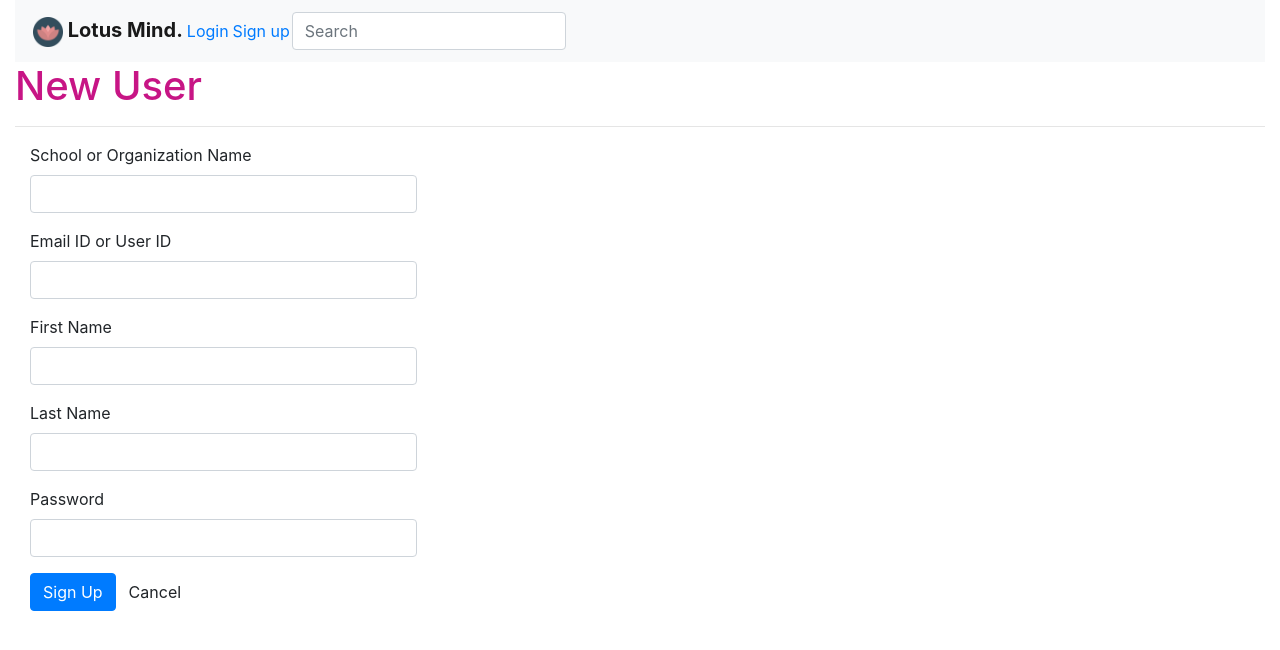
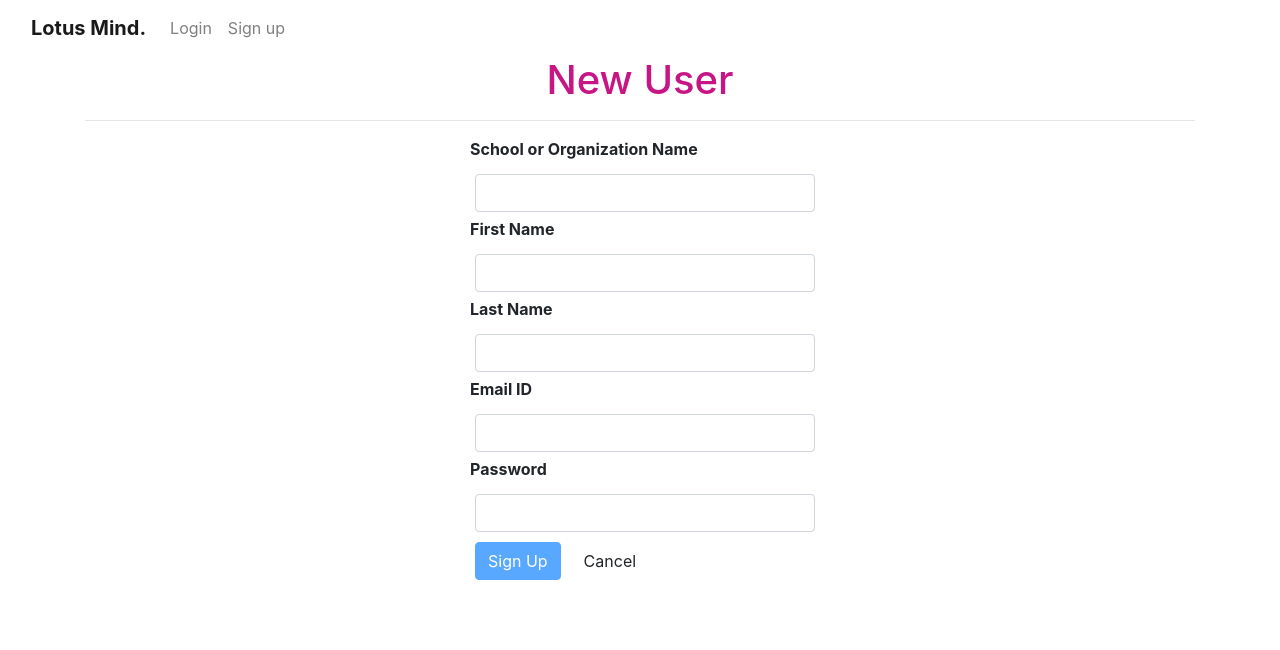
Before and after one commit to rishuatgithub/LotusMindUX, an Angular app in the folder LotusMind/: page /lotusmind in a window 1280 px wide. Both pictures are taken after a click on the button "Enroll your school". Shown: the top 650 px of the page. Built offline with nearby package versions, Linux system fonts and the light colour scheme.

Commit message:
more on landing formatting

```diff
--- a/LotusMind/src/app/assignment/assignment.component.html
+++ b/LotusMind/src/app/assignment/assignment.component.html
@@ -1,3 +1,4 @@
+<div class="container">
 <h1>Assignment Details</h1>
 <hr>
 <div class="assignment-buttons">
@@ -17,3 +18,4 @@
     </collapsible-details>
   </div>
 </div>
+</div>
--- a/LotusMind/src/app/home/home.component.ts
+++ b/LotusMind/src/app/home/home.component.ts
@@ -4,7 +4,10 @@ import { Component } from '@angular/core';
     selector:'home-space',
     template:
     `
+    <div class="container">
       <h1>Home</h1>
+      <hr>
+    </div>
 
     `
 })
--- a/LotusMind/src/app/landing/landing.component.css
+++ b/LotusMind/src/app/landing/landing.component.css
@@ -10,15 +10,19 @@
     background-position: center;
     background-repeat: no-repeat;
     background-size: cover;
-    opacity: 0.8;
+
 
 }
 
+div{
+    text-align: center;
+    border:1px solid black;
+    height: 100%;
+}
+
 .lm-title h1{
+    text-align: left;
     font-size: 80px;
-}
-.lm-title h3{
-    font-size: 30px;
 }
 
 .about-page {
--- a/LotusMind/src/app/landing/landing.component.html
+++ b/LotusMind/src/app/landing/landing.component.html
@@ -1,7 +1,15 @@
 <!-- first page -->
-<div class="row lm-title">
-
-        <h1>Lotus Mind.</h1>
+<div class="container">
+<div class="row">
+    <div class="col-md-6">
+            <img src="../../assets/images/lotus.png" style="width: 60%" />
+    </div>
+    <div class="col-md-6">
+            <h1><strong>Track. </strong></h1>
+            <h1><strong>Analyze. </strong></h1>
+            <h1><strong>& Excel.</strong></h1>
+    </div>
+        <!--<img src="../../assets/images/lotus.png" style="height: 30px; width: 30px" />
         <h3>A Platform to Track. Analyze. & Excel.</h3>
         <!--<button class="login" *ngIf="!userAuth.isAuthenticated()" (click)="loginPage()">Login</button>
         <button class="register" *ngIf="!userAuth.isAuthenticated()" (click)="newUserPage()">New User</button>
@@ -9,7 +17,7 @@
 
 </div>
 
-<div class="container">
+
     <div class="row about-page">
             <div class="col-md">
                 <img src="../../assets/images/track.png">
--- a/LotusMind/src/app/nav/navbar.component.html
+++ b/LotusMind/src/app/nav/navbar.component.html
@@ -1,37 +1,39 @@
-<div class="navbar navbar-expand-lg navbar-light bg-light">
+<div class="navbar navbar-expand-lg navbar-light">
 
     <div class="navbar-header">
-       <a class="navbar-brand" *ngIf="!userAuth.isAuthenticated()" [routerLink]="['/lotusmind']">
-        <img src="../../assets/images/lotus.png" style="height: 30px; width: 30px" /> <strong> Lotus Mind. </strong>
+      <a class="navbar-brand" *ngIf="!userAuth.isAuthenticated()" [routerLink]="['/lotusmind']">
+        <!--<img src="../../assets/images/lotus.png" style="height: 30px; width: 30px" />--> <strong> Lotus Mind. </strong>
       </a>
       <a class="navbar-brand" *ngIf="userAuth.isAuthenticated()" [routerLink]="['/home']">
         <img src="../../assets/images/lotus.png" style="height: 30px; width: 30px" /> <strong> Lotus Mind. </strong>
       </a>
     </div>
-
-    <div class="collapse navbar-collapse">
-      <ul class="nav navbar-nav justify-content-end">
-
-        <li><a *ngIf="userAuth.isAuthenticated()" [routerLink]="['/grade']">Grades</a></li>
-        <li><a *ngIf="userAuth.isAuthenticated()" [routerLink]="['/assignment']">Assignment</a></li>
-        <li><a *ngIf="userAuth.isAuthenticated()">Calender</a></li>
-      </ul>
-      <div class="navbar-header navbar-left">
-        <ul class="nav navbar-nav">
-          <li>
-            <a *ngIf="!userAuth.isAuthenticated()" [routerLink]="['user/login']">Login</a>
-            <a *ngIf="!userAuth.isAuthenticated()" [routerLink]="['user/signup']">Sign up</a>
-            <a *ngIf="userAuth.isAuthenticated()" [routerLink]="['user/profile']">Welcome {{userAuth.currentUser.firstName}}</a>
-          </li>
-        </ul>
-      </div>
-     <form id="searchForm"  class="form-inline"  >
+    <form id="searchForm"  *ngIf="userAuth.isAuthenticated()" class="form-inline"  >
         <div class="form-group">
           <input type="text" class="form-control" placeholder="Search" >
         </div>
-        <!--<button class="btn btn-default" >
-          Search
-        </button>-->
-      </form>
+    </form>
+
+    <div class="collapse navbar-collapse float-right">
+            <ul class="navbar-nav ">
+                <li class="nav-item">
+                    <a class="nav-link" *ngIf="userAuth.isAuthenticated()" [routerLink]="['/grade']">Grades</a>
+                </li>
+                <li class="nav-item">
+                    <a class="nav-link" *ngIf="userAuth.isAuthenticated()" [routerLink]="['/assignment']">Assignment</a>
+                </li>
+                <li class="nav-item">
+                    <a class="nav-link" *ngIf="userAuth.isAuthenticated()">Calender</a>
+                </li>
+                <li class="nav-item">
+                    <a class="nav-link" *ngIf="!userAuth.isAuthenticated()" [routerLink]="['user/login']">Login</a>
+                </li>
+                <li class="nav-item">
+                    <a class="nav-link" *ngIf="!userAuth.isAuthenticated()" [routerLink]="['user/signup']">Sign up</a>
+                </li>
+                <li class="nav-item">
+                    <a class="nav-link" *ngIf="userAuth.isAuthenticated()" [routerLink]="['user/profile']">Welcome {{userAuth.currentUser.firstName}}</a>
+                </li>
+            </ul>
     </div>
 </div>
--- a/LotusMind/src/app/nav/navbar.component.ts
+++ b/LotusMind/src/app/nav/navbar.component.ts
@@ -6,10 +6,9 @@ import { UserAuthService } from '../user/user-auth-shared/userauth.service';
     templateUrl:'./navbar.component.html',
     styles: [`
         div {border: 0px solid black;}
-        li { color: black; }
-        a {
-            margin: 2px;
-        }
+        ul { border: 0px solid red; width:100%;   }
+
+
     `]
 })
 
--- a/LotusMind/src/app/user/login/login.component.html
+++ b/LotusMind/src/app/user/login/login.component.html
@@ -1,26 +1,36 @@
+<div class="container">
   <h1>Login</h1>
   <hr>
   <div class="col-md-4">
     <form #loginForm="ngForm" (ngSubmit)="login(loginForm.value)" autocomplete="off">
+
       <div class="form-group" >
-      <label for="userName">User Name:</label>
-      <em *ngIf="loginForm.controls.userName?.invalid && (loginForm.controls.userName?.touched || mouseoverLogin)">
-        Required
-      </em>
-      <input (ngModel)="userName" id="userName" name="userName" required type="text" class="form-control" placeholder="User Name..." />
+        <label for="userName"><strong>Email or Username</strong></label>
+        <input (ngModel)="userName" id="userName" name="userName" required type="text" class="form-control" placeholder="Email or User name" />
+        <p *ngIf="loginForm.controls.userName?.invalid
+                && (loginForm.controls.userName?.touched)">
+            Please enter your email or user name
+        </p>
       </div>
       <div class="form-group" >
-      <label for="password">Password:</label>
-      <em *ngIf="loginForm.controls.password?.invalid && (loginForm.controls.password?.touched || mouseoverLogin)">
-        Required
-      </em>
-      <input (ngModel)="password" id="password" name="password" required type="password" class="form-control"placeholder="Password..." />
+        <label for="password"><strong>Password</strong></label>
+        <input (ngModel)="password" id="password" name="password" required type="password" class="form-control"placeholder="Password" />
+        <p *ngIf="loginForm.controls.password?.invalid && (loginForm.controls.password?.touched)">
+            Please enter password
+        </p>
       </div>
 
       <span (mouseenter)="mouseoverLogin=true" (mouseleave)="mouseoverLogin=false">
-    <button type="submit" [disabled]="loginForm.invalid" class="btn btn-primary">Login</button>
+        <button type="submit" [disabled]="loginForm.invalid" class="btn btn-secondary">Login</button>
       </span>
+        <!--<button type="button" (click)="cancel()" class="btn btn-default">Cancel</button>-->
 
-    <button type="button" (click)="cancel()" class="btn btn-default">Cancel</button>
+        <div>
+          <ul>
+            <li>Don't have an account? <a [routerLink]="['signup']">Sign up</a></li>
+            <li>Forgot <a href="#">Password</a>?</li>
+        </ul>
+        </div>
     </form>
   </div>
+</div>
--- a/LotusMind/src/app/user/login/login.component.ts
+++ b/LotusMind/src/app/user/login/login.component.ts
@@ -6,8 +6,21 @@ import { Router } from '@angular/router';
     templateUrl: './login.component.html',
     styles:[
         `
-        em { color: red; float: right; padding-left: 10px; }
-        label { color: black; font-size: 18px; }
+        p { font-size: 12px; padding-left: 10px; color:#D91E18; }
+
+        button { margin: 5px; text-align:center;}
+        div {
+
+            display: block;
+            margin: 0 auto;
+            border:0px solid black;
+        }
+        div > h1 {
+            text-align: center;
+        }
+        input {
+            margin: 5px;
+        }
         `
     ]
 
@@ -28,8 +41,13 @@ export class LoginComponent{
         this.route.navigate(['home'])
     }
 
-    cancel(){
-        this.route.navigate(['home'])
-    }
+    /*cancel(){
+        if(this.userAuth.isAuthenticated()){
+            this.route.navigate(['home'])
+        }else{
+            this.route.navigate(['lotusmind'])
+        }
+
+    }*/
 
 }
--- a/LotusMind/src/app/user/sign-up/user-signup.component.html
+++ b/LotusMind/src/app/user/sign-up/user-signup.component.html
@@ -1,31 +1,44 @@
-<div>
-        <h1>New User </h1>
-        <hr>
-        <div class="col-md-4">
-          <form [formGroup]="signupForm" (ngSubmit)="addUser(signupForm.value)" autocomplete="off" novalidate>
+<div class="container">
+      <h1>New User </h1>
+      <hr>
+      <div class="col-md-4">
+          <form [formGroup]="signupForm" (ngSubmit)="addUser(signupForm.value)" autocomplete="off">
             <div class="form-group">
-                <label for="schoolName">School or Organization Name</label>
-                <input formControlName="schoolName" id="schoolName" type="text" class="form-control" />
+                <label for="schoolName"><strong>School or Organization Name</strong></label>
+                <input formControlName="schoolName" id="schoolName" type="text" required class="form-control" />
+                <p *ngIf="signupForm.controls.userName?.invalid && (signupForm.controls.userName?.touched)">
+                    Please enter your school or organization name
+                </p>
             </div>
             <div class="form-group">
-              <label for="emailID">Email ID or User ID</label>
-              <input formControlName="emailID" id="emailID" type="text" class="form-control" />
+                <label for="firstName"><strong>First Name</strong></label>
+                <input formControlName="firstName" id="firstName" type="text"  required class="form-control"/>
+                <p *ngIf="signupForm.controls.userName?.invalid && (signupForm.controls.userName?.touched)">
+                    Please enter your first name
+                </p>
             </div>
             <div class="form-group">
-                <label for="firstName">First Name</label>
-                <input formControlName="firstName" id="firstName" type="text" class="form-control"/>
-            </div>
-            <div class="form-group">
-                <label for="lastName">Last Name</label>
+                <label for="lastName"><strong>Last Name</strong></label>
                 <input formControlName="lastName" id="lastName" type="text" class="form-control"/>
             </div>
             <div class="form-group">
-              <label for="password">Password</label>
-              <input formControlName="password" id="password" type="password" class="form-control"/>
+              <label for="emailID"><strong>Email ID</strong></label>
+              <input formControlName="emailID" id="emailID" type="text" required class="form-control" />
+              <p *ngIf="signupForm.controls.userName?.invalid && (signupForm.controls.userName?.touched)">
+                  Please enter your email
+              </p>
+            </div>
+            <div class="form-group">
+              <label for="password"><strong>Password</strong></label>
+              <input formControlName="password" id="password" type="password" required class="form-control"/>
+              <p *ngIf="signupForm.controls.userName?.invalid && (signupForm.controls.userName?.touched)">
+                  Please enter password
+              </p>
             </div>
 
-            <button type="submit" class="btn btn-primary">Sign Up</button>
+            <button type="submit"  [disabled]="signupForm.invalid" class="btn btn-primary">Sign Up</button>
             <button type="button" (click)="cancel()" class="btn btn-default">Cancel</button>
+
           </form>
-        </div>
+      </div>
 </div>
--- a/LotusMind/src/app/user/sign-up/user-signup.component.ts
+++ b/LotusMind/src/app/user/sign-up/user-signup.component.ts
@@ -4,7 +4,22 @@ import { FormGroup, FormControl } from '@angular/forms';
 
 @Component({
     selector:'sign-up',
-    templateUrl:'./user-signup.component.html'
+    templateUrl:'./user-signup.component.html',
+    styles:[`
+        button { margin: 5px; text-align:center;}
+        div {
+            display: block;
+            margin: 0 auto;
+            border:0px solid black;
+        }
+        div > h1 {
+            text-align: center;
+        }
+        input {
+            margin: 5px;
+        }
+
+    `]
 })
 
 export class UserSignupComponent implements OnInit{
```
Lines whose indentation alone changed are shown as unchanged.
